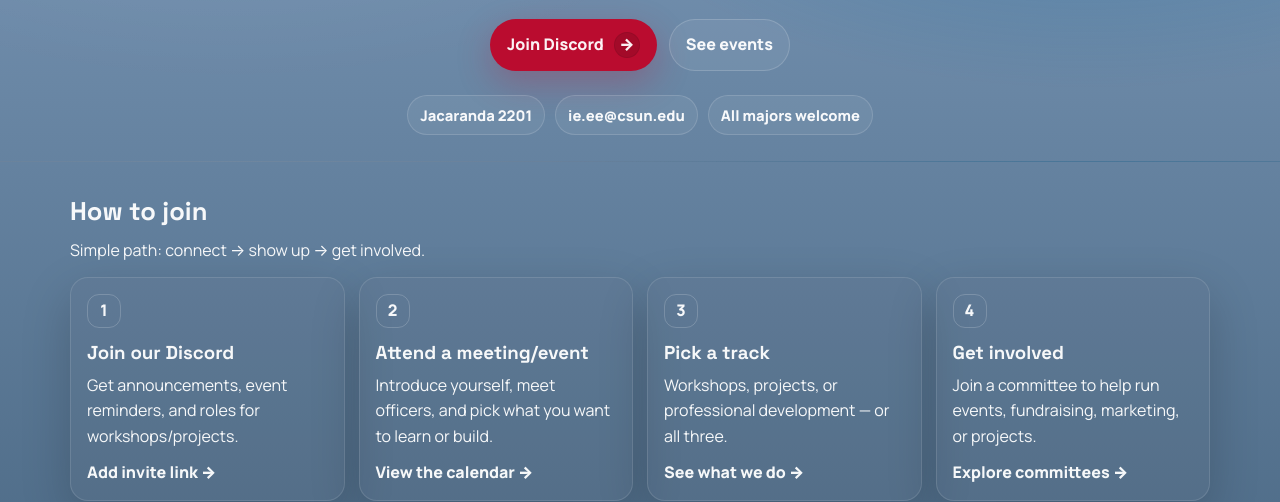
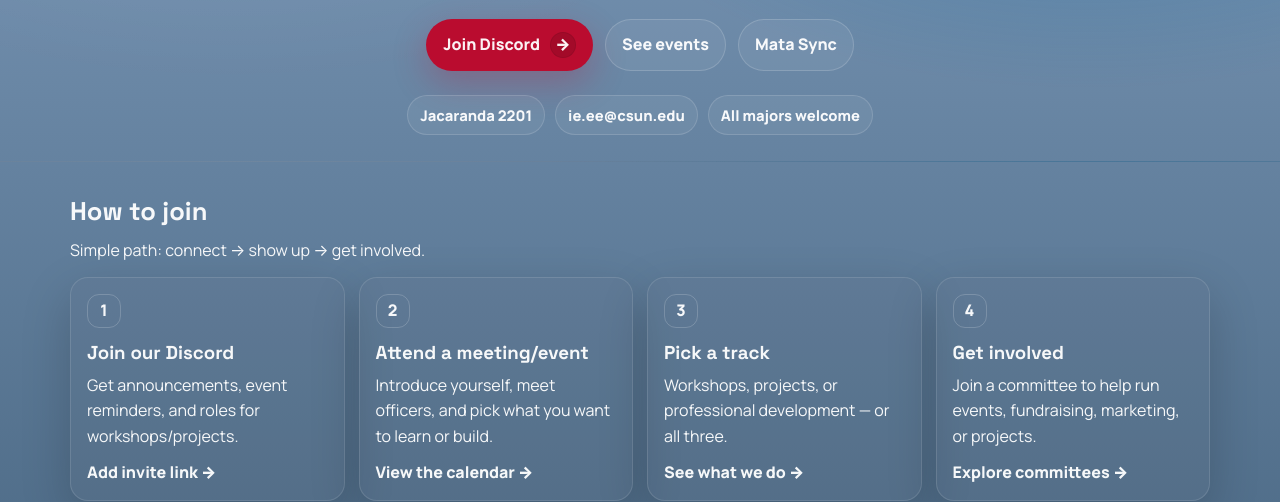
Before and after one commit to garg0las/def, a plain HTML site: page join.html in a window 1280 px wide. Shown: the part 313-815 px from the top of the page. Drawn offline with Linux system fonts and the light colour scheme; a script that the page names is missing.

Commit message:
matasync btn

```diff
--- a/assets/css/styles.css
+++ b/assets/css/styles.css
@@ -227,6 +227,11 @@ img{ max-width:100%; display:block; }
   background: rgba(255,255,255,.06);
   border-color: rgba(255,255,255,.16);
 }
+.btn.tertiary{
+    color: var(--text);
+  background: rgba(255,255,255,.06);
+  border-color: rgba(255,255,255,.16);
+}
 .btn:hover{ transform: translateY(-1px); }
 
 .arrow{
--- a/ieee-csun-website-main/assets/css/styles.css
+++ b/ieee-csun-website-main/assets/css/styles.css
@@ -227,6 +227,11 @@ img{ max-width:100%; display:block; }
   background: rgba(255,255,255,.06);
   border-color: rgba(255,255,255,.16);
 }
+.btn.tertiary{
+    color: var(--text);
+  background: rgba(255,255,255,.06);
+  border-color: rgba(255,255,255,.16);
+}
 .btn:hover{ transform: translateY(-1px); }
 
 .arrow{
--- a/join.html
+++ b/join.html
@@ -49,6 +49,7 @@
             Join Discord <span class="arrow">→</span>
           </a>
           <a class="btn secondary" href="calendar.html">See events</a>
+          <a class="btn tertiary" href="https://csun.campuslabs.com/engage/organization/institute-of-electrical-and-electronics-engineers">Mata Sync</a>
         </div>
 
         <div class="join-mini">
```
